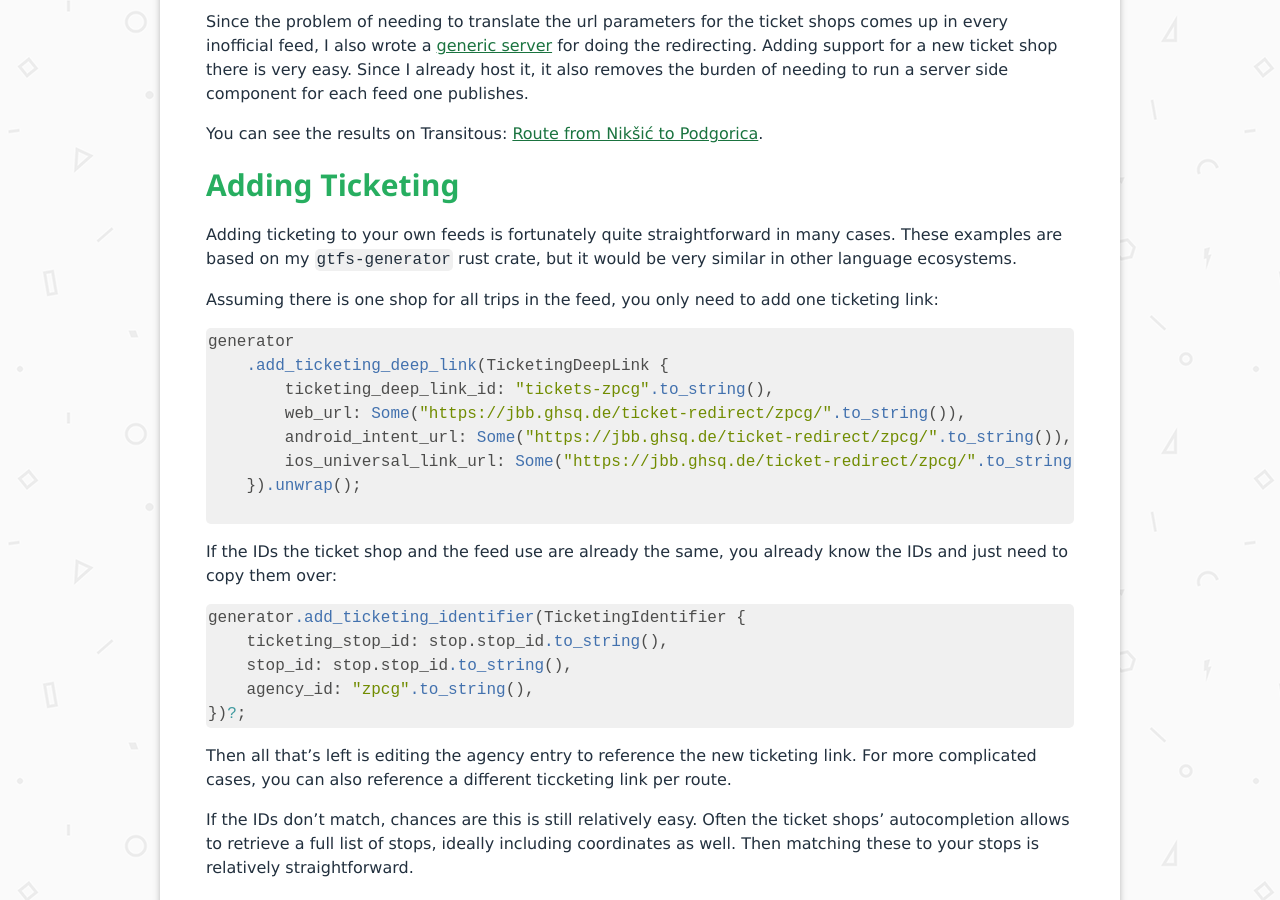
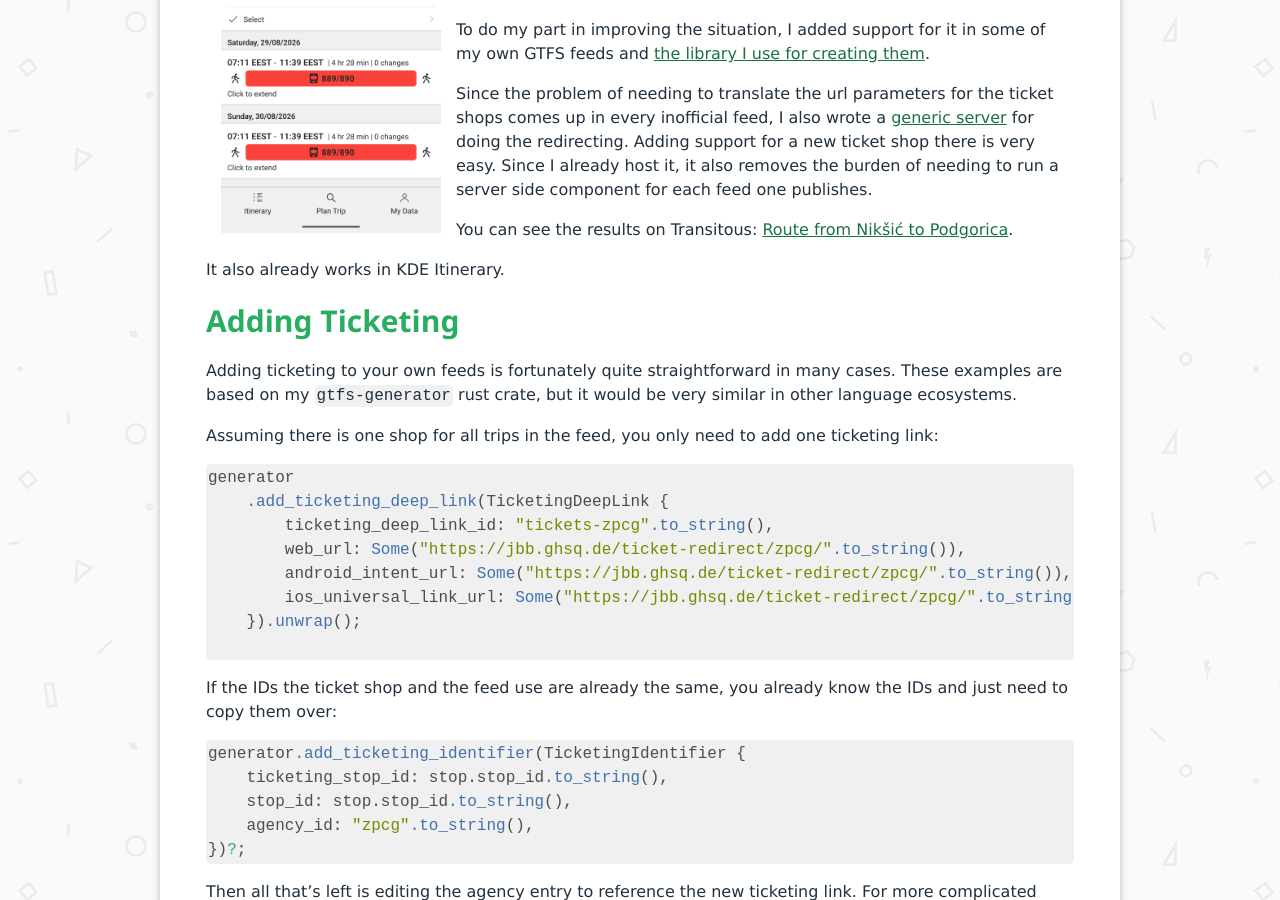
Before and after one commit to jbbgameich/jbbgameich.github.io, a Jekyll site: the page built from _posts/2026-08-27-GTFS-Ticketing.md, in a window 1280 px wide and 900 px high, scrolled down 1656 px. Built offline with Jekyll 4.4.1, drawn with Linux system fonts in a browser that asks for light colours.

Commit message:
Add Itinerary screenshot

```diff
--- a/_posts/2026-08-27-GTFS-Ticketing.md
+++ b/_posts/2026-08-27-GTFS-Ticketing.md
@@ -9,7 +9,7 @@
 To make Transitous results more useful, there needs to be a simple way to book the individual sections of a multi-modal route.
 It is important to mention that Transitous can not legally sell tickets itself, and there are no plans to change that, so booking in this case means directing users to a ticket shop that can sell tickets for the route.
 
-![LTG Link route from Vilnius to Kaunas displaying a "Tickets" button](/img/ticketing/vilnius-kaunas.png)
+{% include img.html alt="LTG Link route from Vilnius to Kaunas displaying a Tickets button" src="/img/ticketing/vilnius-kaunas.png" %}
 
 ## Ticketing Extension
 
@@ -25,6 +25,8 @@
 
 ## My work
 
+{% include img.html width="500" style="max-width: 400px" class="post-img post-img-left" alt="Itinerary screenshot showing bookable connections from Vilnius to Riga" src="/img/ticketing/itinerary.png" %}
+
 Transitous is mostly just an instance of the MOTIS routing engine, so much of the work happened [there](https://github.com/motis-project/motis/pull/1414).
 
 This work has partially been funded by [NLnet](https://nlnet.nl/) through the [NGI0 Commons Fund](https://nlnet.nl/commonsfund) with financial support from the European Commission's Next Generation Internet programme.
@@ -38,6 +40,8 @@
 Since I already host it, it also removes the burden of needing to run a server side component for each feed one publishes.
 
 You can see the results on Transitous: [Route from Nikšić to Podgorica](https://api.transitous.org/?fromPlace=me-zpcg_25&toPlace=me-zpcg_8&withFares=true&numLegAlternatives=3&joinInterlinedLegs=false&noCompulsoryReservation=false&maxMatchingDistance=250&fromName=Nikšić%2C+Montenegro&toName=Podgorica%2C+Montenegro&fromPos=42.770466%2C18.944532&toPos=42.432007%2C19.269415#10.12/42.6015/18.9347).
+
+It also already works in KDE Itinerary.
 
 ## Adding Ticketing
 
```
Also changed, not shown: img/ticketing/itinerary.png (added).
